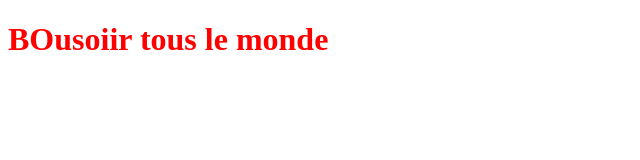
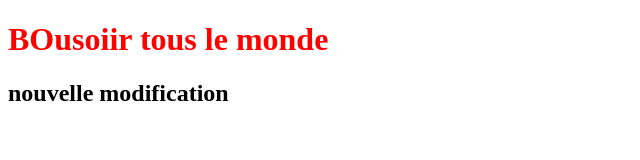
Before and after one commit to oussama14074/PremierProjet, a plain HTML site: page bonsoir.html in a window 1280 px wide. Shown: the whole page, without its empty margins (0-640 px from the left). Drawn offline with Linux system fonts and the light colour scheme.

Commit message:
ajoutez fichier

```diff
--- a/bonsoir.html
+++ b/bonsoir.html
@@ -6,6 +6,7 @@
 
     <body>
 	<h1> BOusoiir tous le monde </h1>
+	<h2>nouvelle modification<h2>
 	</body>
 
 </html>
```
Also changed, not shown: 4.txt (added).
